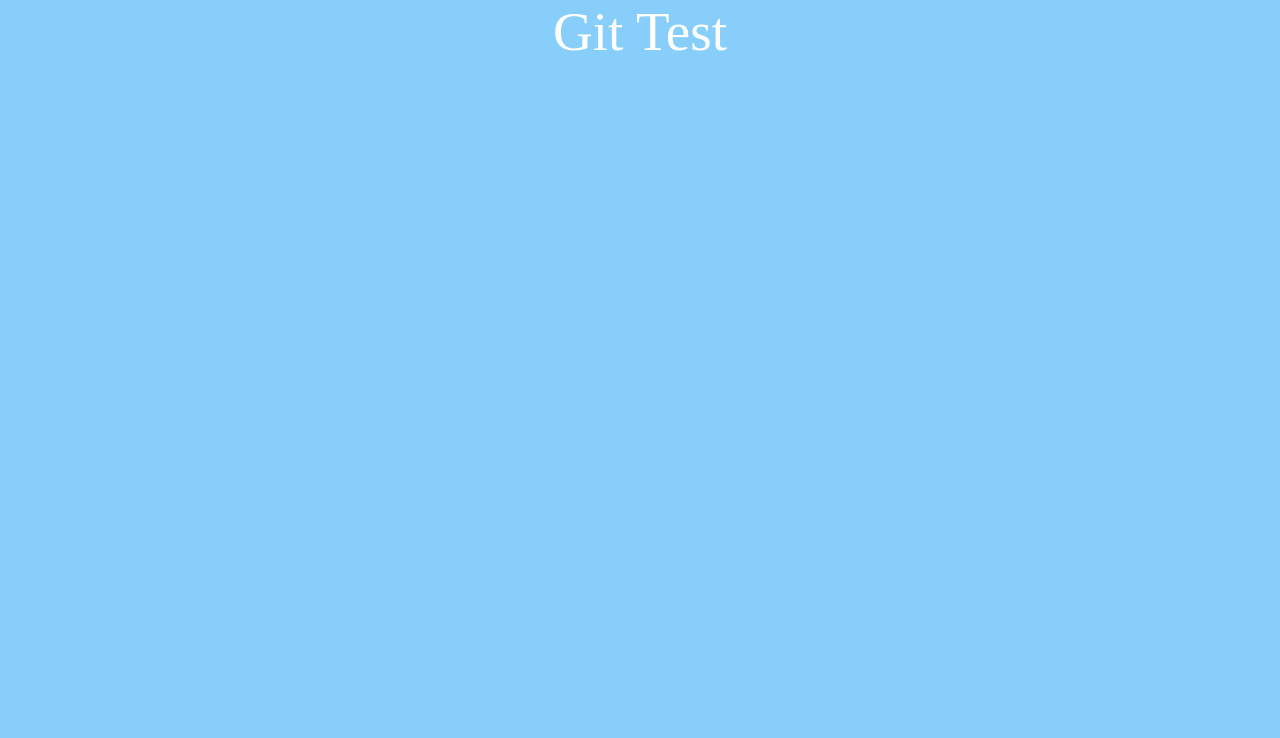
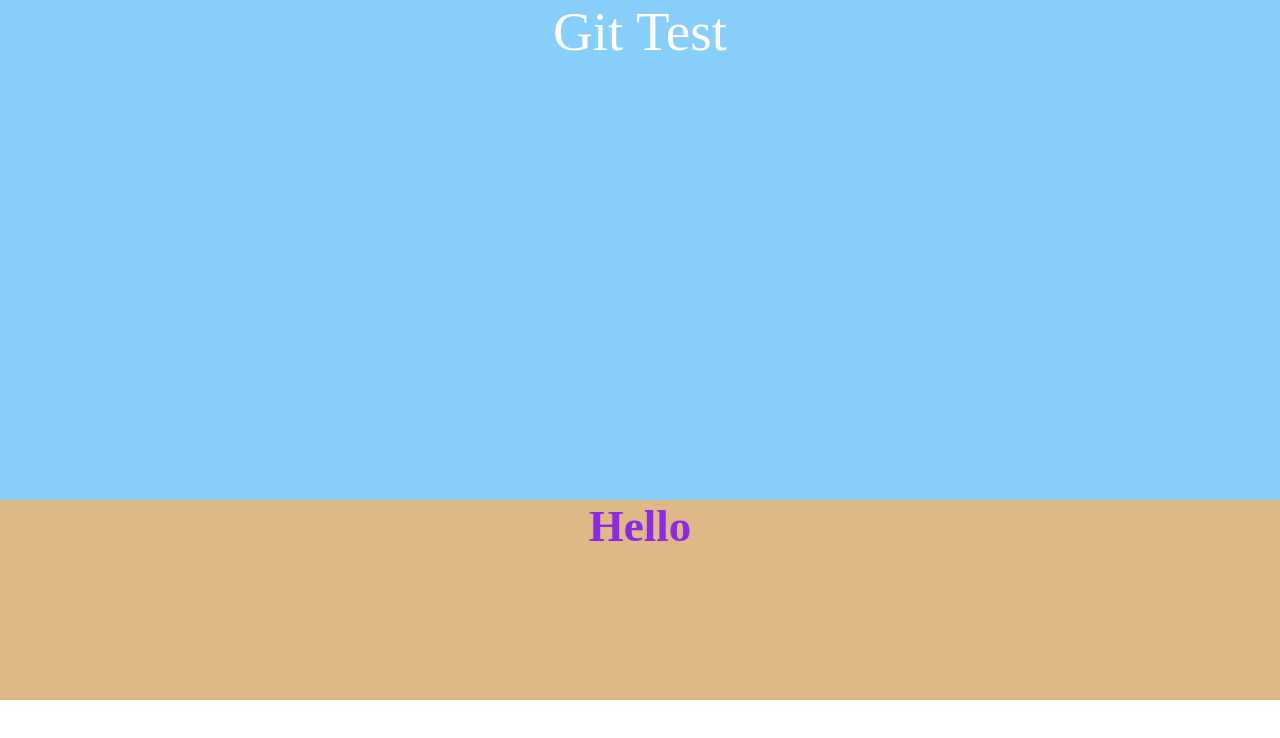
Before and after one commit to aspram7/gittest, a plain HTML site: page index.html in a window 1280 px wide. Drawn offline with Linux system fonts and the light colour scheme.

Commit message:
First changes

```diff
--- a/index.html
+++ b/index.html
@@ -8,5 +8,6 @@
 </head>
 <body>
     <p>Git Test</p>
+    <h3>Hello</h3>
 </body>
 </html>
--- a/style.css
+++ b/style.css
@@ -6,7 +6,15 @@
 p {
     background-color: lightskyblue;
     color: #fff;
-    height: 100vh;
+    height: 500px;
     font-size: 55px;
     text-align: center;
 }
+
+h3 {
+    color: blueviolet;
+    background-color: burlywood;
+    height: 200px;
+    text-align: center;
+    font-size: 45px;
+}
```
